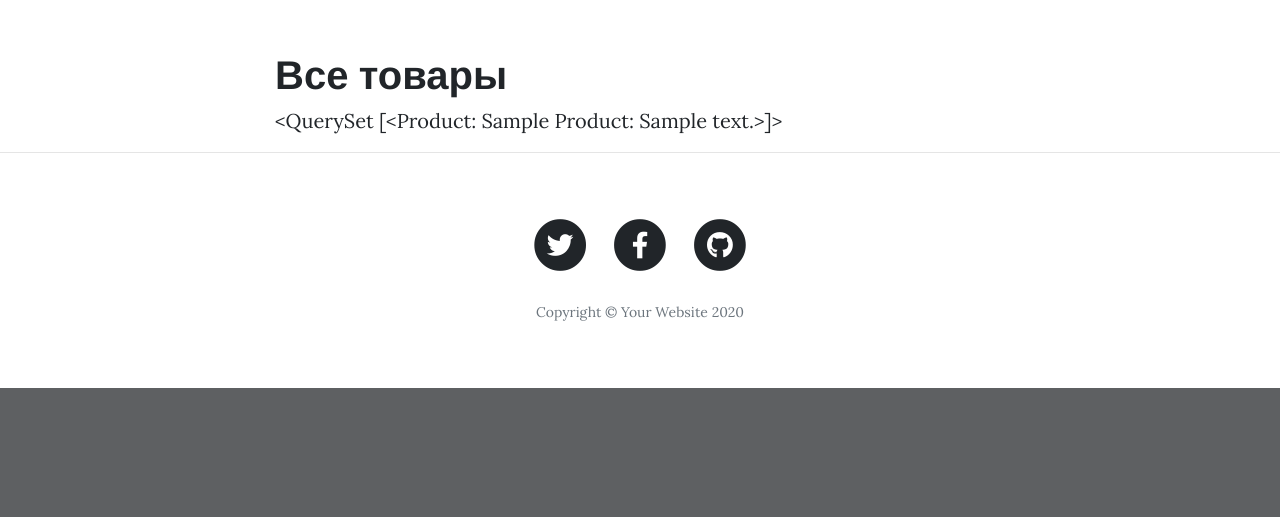
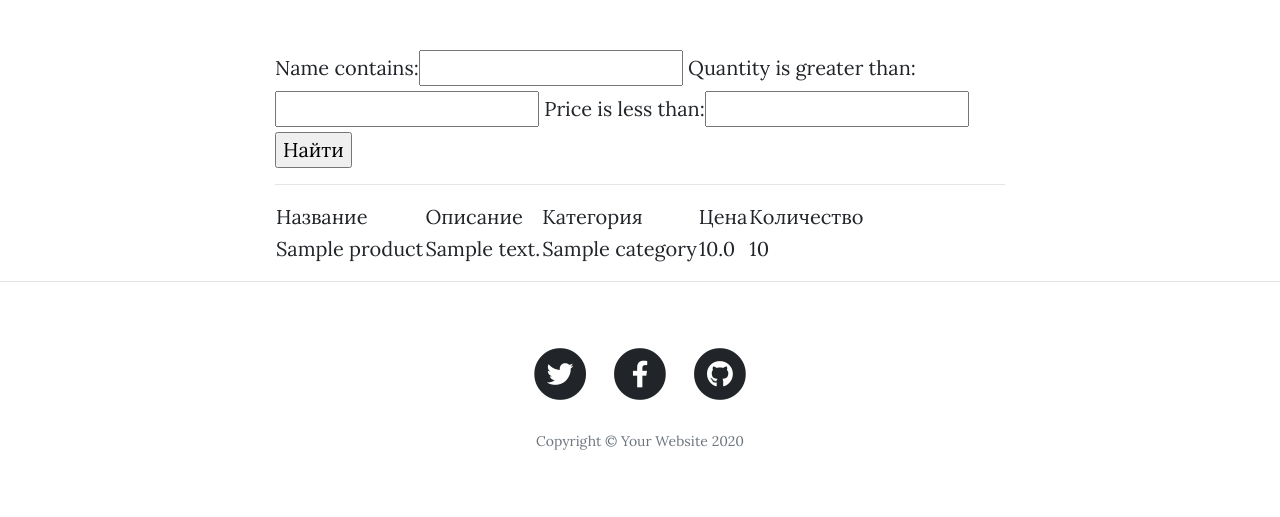
Before and after one commit to artem-pvl/D3, a Django app: page /products/ in a window 1280 px wide. Shown: the part 506-1023 px from the top of the page. Before the commit the page ends 894 px from the top, so only its background shows below. Run offline with Django 3.2, Linux system fonts and the light colour scheme; tables that the repository leaves empty hold one stand-in row (values such as "Sample post"); some libraries are stand-ins or nearby versions.

Commit message:
D4.2 done

```diff
--- /dev/null
+++ b/training/simpleapp/filters.py
@@ -0,0 +1,18 @@
+from django_filters import FilterSet  # импортируем filterset, чем-то напоминающий знакомые дженерики
+from .models import Product
+
+
+# создаём фильтр
+class ProductFilter(FilterSet):
+    # Здесь в мета классе надо предоставить модель и указать поля по которым
+    # будет фильтроваться (т.е. подбираться) информация о товарах
+    class Meta:
+        model = Product
+        fields = {
+            'name': ['icontains'],
+            # мы хотим чтобы нам выводило имя хотя бы отдалённо похожее на то что запросил пользователь
+            'quantity': ['gt'],
+            # количество товаров должно быть больше или равно тому, что указал пользователь
+            'price': ['lt'],
+            # цена должна быть меньше или равна тому, что указал пользователь
+        }
--- a/training/simpleapp/views.py
+++ b/training/simpleapp/views.py
@@ -2,6 +2,7 @@
 from django.views.generic import ListView, DetailView  # импортируем класс, который говорит нам о том, что в этом
 # представлении мы будем выводить список объектов из БД
 from .models import Product
+from .filters import ProductFilter
 
 
 class ProductsList(ListView):
@@ -10,6 +11,15 @@ class ProductsList(ListView):
     # все инструкции о том, как именно пользователю должны вывестись наши объекты
     context_object_name = 'products'  # это имя списка, в котором будут лежать все объекты, его надо
     # указать, чтобы обратиться к самому списку объектов через html-шаблон
+    ordering = ['-price']
+    paginate_by = 1 # поставим постраничный вывод в один элемент
+
+    def get_context_data(self, **kwargs):  # забираем отфильтрованные объекты переопределяя
+        # метод get_context_data у наследуемого класса (привет полиморфизм, мы скучали!!!)
+        context = super().get_context_data(**kwargs)
+        context['filter'] = ProductFilter(self.request.GET,
+                                          queryset=self.get_queryset())  # вписываем наш фильтр в контекст
+        return context
 
 
 # создаём представление в котором будет детали конкретного отдельного товара
--- a/training/templates/products.html
+++ b/training/templates/products.html
@@ -1,13 +1,81 @@
-<!--  наследуемся от шаблона default.html, который мы создавали ещё во времена flatpages -->
 {% extends 'flatpages/default.html' %}
 
-<!-- Название у нас будет proudcts -->
 {% block title %}
 Products
 {% endblock title %}
 
-<!-- В контенте на странице мы выводим все товары -->
 {% block content %}
-<h1>Все товары</h1>
-{{ products }}
+<!--    <h1>Все товары</h1>-->
+    <!-- Перед таблицей добавим форму для поиска -->
+    <form method="GET">
+        {{ filter.form }} <!-- Форму от фильтров за нас сделает django. А вот кнопку, увы придётся делать самому -->
+        <input type="submit" value="Найти">
+    </form>
+    <hr>
+    {% if products %} <!-- Если есть товары, то выводим таблицу с ними -->
+        <table>
+            <tr>
+                <td>
+                    Название
+                </td>
+                <td>
+                    Описание
+                </td>
+                <td>
+                    Категория
+                </td>
+                <td>
+                    Цена
+                </td>
+                <td>
+                    Количество
+                </td>
+            </tr>
+        {% for product in filter.qs %} <!-- Для каждого товара будете генерироваться новая строчка, т.е. новый html код. При этом сам цикл работет точно также, как и в python. product — переменная цикла, т.е. наш товар взятый из общего списка -->
+            <tr>
+                <td>
+                    {{ product.name }} <!-- не забываем что переменные в шаблоне ничем не отличаются от переменных в python. Здесь также можно получать доступ к полям класса. Например здесь мы выводим имя, в следующем столбце описание, и т.д.  -->
+                </td>
+                <td>
+                    {{ product.description|truncatewords:4 }}
+                </td>
+                <td>
+                    {{ product.category.name }}
+                </td>
+                <td>
+                    {{ product.price }}
+                </td>
+                <td>
+                    {{ product.quantity }}
+                </td>
+            </tr>
+        {% endfor %}
+        </table>
+    {% else %}
+        <h2>Товаров нет!</h2>
+    {% endif %}
+    {% if is_paginated %}
+
+        <!-- Если доступна предыдущая страница, то даём ссылку на неё и самую первую страницу -->
+        {% if page_obj.has_previous %}
+            <a href="?page=1">First</a>
+            <a href="?page={{ page_obj.previous_page_number }}"><<<</a>
+        {% endif %}
+
+        <!-- Показываем только текущую страницу и ближайшие к ней, чтобы список не тянулся и не захламлял страницу -->
+        {% for num in page_obj.paginator.page_range %}
+            {% if page_obj.number == num %}
+                <a>{{ num }}</a>
+            {% elif num > page_obj.number|add:'-3' and num < page_obj.number|add:'3' %}
+                <a href="?page={{ num }}">{{ num }}</a>
+            {% endif %}
+        {% endfor %}
+
+        <!-- Если есть следующая страница, то даём ссылку на неё и на самую последнюю страницу -->
+        {% if page_obj.has_next %}
+            <a href="?page={{ page_obj.next_page_number }}">>>></a>
+            <a href="?page={{ page_obj.paginator.num_pages }}">Last</a>
+        {% endif %}
+
+    {% endif %}
 {% endblock content %}
--- a/training/training/settings.py
+++ b/training/training/settings.py
@@ -45,6 +45,7 @@ INSTALLED_APPS = [
     'fpages',
 
     'simpleapp',
+    'django_filters',
 ]
 
 MIDDLEWARE = [
```
